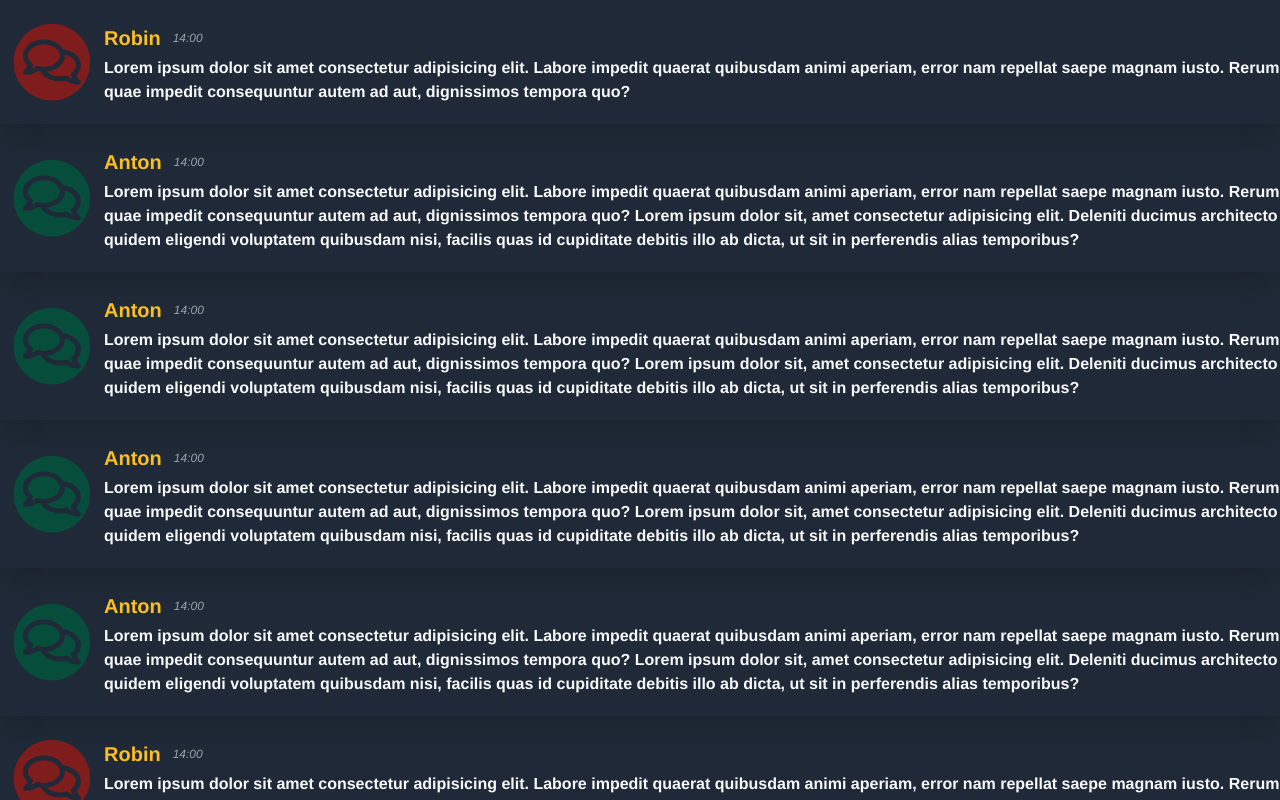
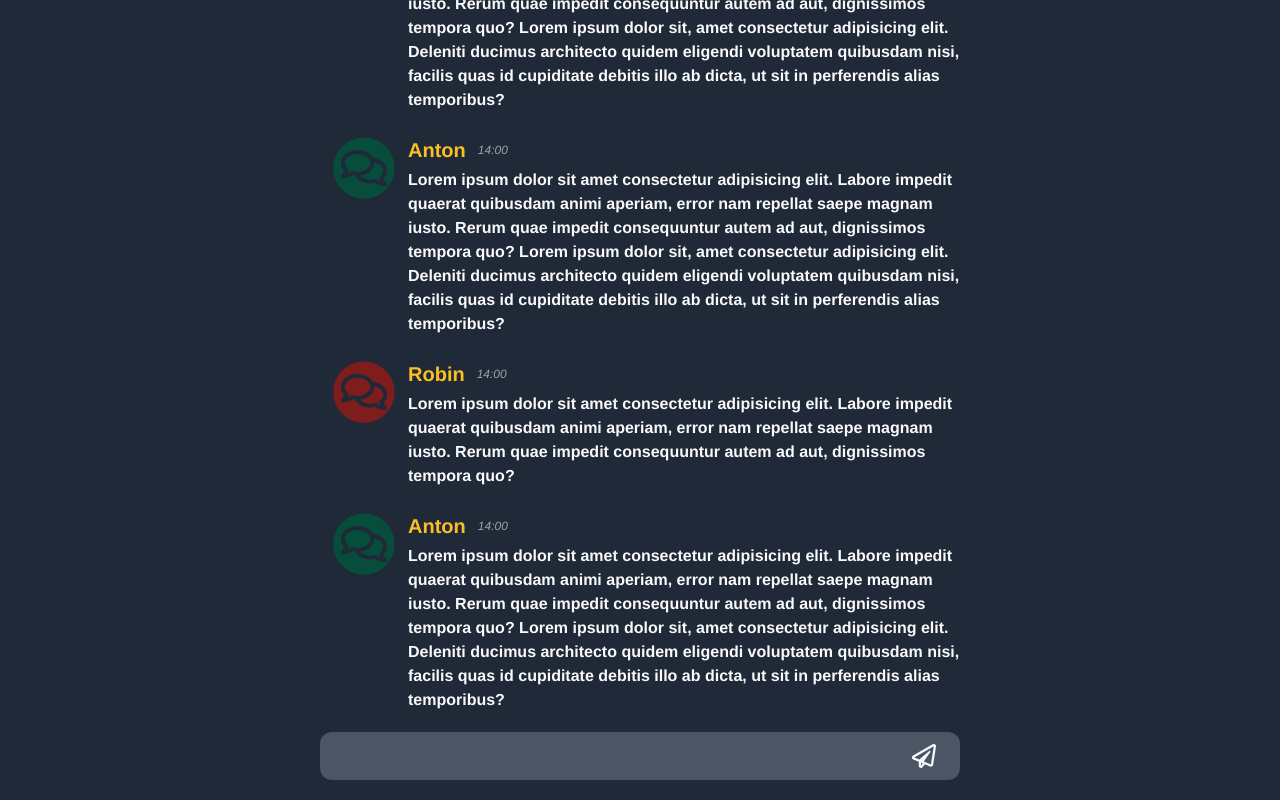
Before and after one commit to AntonM143/Grupp2-socket, a React (Create React App) app in the folder client/: page / in a window 1280 px wide. Built offline with nearby package versions, Linux system fonts and the light colour scheme; no server answers.

Commit message:
chatInput
created a inputfield for the chat

```diff
--- a/client/package.json
+++ b/client/package.json
@@ -10,6 +10,7 @@
     "grupp2-socket": "file:..",
     "react": "^17.0.2",
     "react-dom": "^17.0.2",
+    "react-icons": "^4.2.0",
     "react-scripts": "4.0.3",
     "socket.io-client": "^4.2.0",
     "web-vitals": "^1.1.2"
--- a/client/src/App.js
+++ b/client/src/App.js
@@ -1,7 +1,8 @@
+import { useEffect } from "react"
+import { io } from "socket.io-client"
 import Layout from './components/Layout';
+import ChatInput from "./components/chat/ChatInput";
 import ChatList from './components/chat/ChatList';
-import { io } from "socket.io-client"
-import { useEffect,useState } from "react"
 
 
 const dummy_data = [
@@ -94,6 +95,7 @@ let name = "anton"
   return (
     <Layout>
       <ChatList messageData={dummy_data} />
+      <ChatInput />
     </Layout>
   );
 }
--- a/client/src/components/Layout.js
+++ b/client/src/components/Layout.js
@@ -2,7 +2,7 @@ import React from 'react'
 
 const Layout = (props) => {
   return (
-    <div className="bg-gray-800 w-screen h-screen overflow-x-auto">
+    <div className="flex flex-col w-screen h-screen bg-gray-800">
       {props.children}
     </div>
   )
--- /dev/null
+++ b/client/src/components/chat/ChatInput.js
@@ -0,0 +1,22 @@
+import React from 'react'
+import { FaRegPaperPlane } from "react-icons/fa";
+
+const ChatInput = () => {
+  return (
+    <div className="container mx-auto bg-gray-800 xl:w-3/6">
+      <div className="flex content-center justify-center container mx-auto ">
+        <div className="flex break-normal justify-between w-full text-gray-50 px-4 my-5 py-3 font-semibold rounded-xl bg-gray-600">
+          <div
+            contentEditable="true"
+            className="flex flex-col w-11/12 justify-center text-gray-50 px-2 font-semibold bg-gray-600"
+          />
+          <div className="rounded-full object-contain text-2xl mx-2 cursor-pointer transition duration-500 ease-in-out hover:bg-gray-800 transform hover:scale-110">
+            <FaRegPaperPlane />
+          </div>
+        </div>
+      </div>
+    </div>
+  )
+}
+
+export default ChatInput
--- a/client/src/components/chat/ChatItem.js
+++ b/client/src/components/chat/ChatItem.js
@@ -3,14 +3,14 @@ import React from 'react';
 const ChatItem = ({ username, sendDate, message, imgUrl }) => {
   return (
     <>
-      <div className="flex py-5 rounded shadow-xl">
-        <div className="flex mx-3">
-          <div className="w-20">
+      <div className="flex pt-6">
+        <div className="flex items-start mx-3">
+          <div className="w-16">
             <img className="object-contain h-full w-full" src={require(`../../assets/${imgUrl}.png`).default} alt="" />
           </div>
         </div>
         <div className="flex flex-col">
-          <header className="flex items-center my-1">
+          <header className="flex items-center mb-1">
             <h1 className="font-bold text-xl text-yellow-400">{username}</h1>
             <p className="font-extralight px-3 text-xs italic text-gray-400">{sendDate}:00</p>
           </header>
--- a/client/src/components/chat/ChatList.js
+++ b/client/src/components/chat/ChatList.js
@@ -1,9 +1,18 @@
-import React from 'react';
+import React, { useEffect, useRef } from 'react';
 import ChatItem from './ChatItem';
+import './chatScrollbar.module.css';
 
 const ChatList = ( {messageData} ) => {
+  const scrollElement = useRef(null);
+  useEffect(() => {
+    setScrollPosition()
+  });
+
+  const setScrollPosition = () => scrollElement.current.scrollTop = 10000;
+
   return (
-    <div className="container mx-auto">
+    <div ref={scrollElement}
+      className="flex flex-auto flex-col container mx-auto overflow-auto xl:w-3/6">
       {messageData.map((message) => (
         <div key={message.id}>
           <ChatItem
--- /dev/null
+++ b/client/src/components/chat/chatScrollbar.module.css
@@ -0,0 +1,19 @@
+::-webkit-scrollbar {
+  width: 10px;
+}
+
+/* Track */
+::-webkit-scrollbar-track {
+  background-color: #4B5563;
+  border-radius: 10px;
+}
+
+/* Handle */
+::-webkit-scrollbar-thumb {
+  background: #111827;
+  border-radius: 5px;
+}
+
+::-webkit-scrollbar-track {
+  color:blue
+}
--- a/client/src/index.css
+++ b/client/src/index.css
@@ -13,3 +13,8 @@ code {
   font-family: source-code-pro, Menlo, Monaco, Consolas, 'Courier New',
     monospace;
 }
+
+div{
+  outline: none;
+  -webkit-appearance: none;
+}
```
Also changed, not shown: 1 other file (tests, documents, lock files or other folders).
